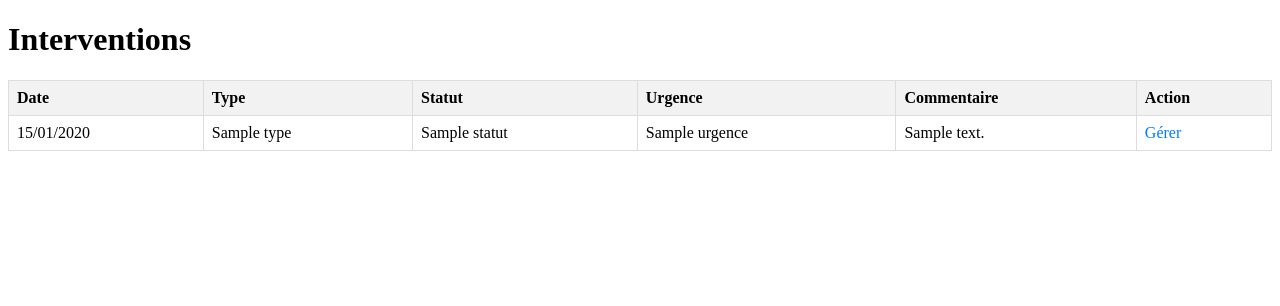
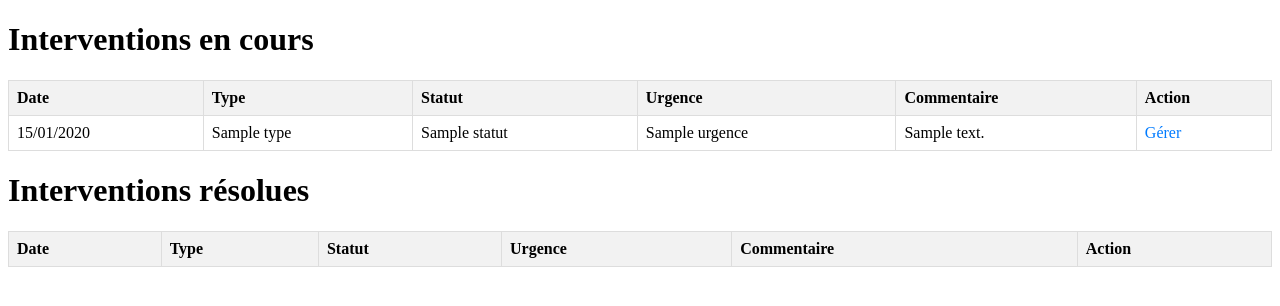
Before and after one commit to Aure0310/aurelien, a PHP site: template B2/app/templates/interventions.html.twig in a window 1280 px wide. Shown: the top 306 px of the page. Run offline with PHP 8.4, Linux system fonts and the light colour scheme; the template is opened without the code that fills it: most values are stand-ins (such as "Sample title", 1, 10 or a date in 2020); lists and menus that the app fills with data are empty; some libraries are stand-ins or nearby versions.

Commit message:
modified:   B2/app/public/css/gererintervention.css 	modified:   B2/app/public/gererintervention.php 	deleted:    B2/app/public/update_edit_profil.php 	modified:   B2/app/templates/interventions.html.twig

```diff
--- a/B2/app/public/gererintervention.php
+++ b/B2/app/public/gererintervention.php
@@ -28,10 +28,8 @@ if ($intervention_id) {
         exit("Intervention introuvable");
     }
 
-    // Récupérer l'ID du client associé à l'intervention
     $client_id = $intervention['ID_Client'];
 
-    // Récupérer les détails du client
     $client = $page->getUserById(['id' => $client_id]);
 }
 
--- a/B2/app/templates/interventions.html.twig
+++ b/B2/app/templates/interventions.html.twig
@@ -5,7 +5,7 @@
 {% endblock %}
 
 {% block body %}
-    <h1>Interventions</h1>
+    <h1>Interventions en cours</h1>
 
 {% if interventions %}
     <table>
@@ -21,6 +21,7 @@
         </thead>
         <tbody>
             {% for intervention in interventions %}
+                {% if intervention.Statut != 'Résolu' %}
                     <tr>
                         <td>{{ intervention.Date|date("d/m/Y") }}</td>
                         <td>{{ intervention.Type }}</td>
@@ -31,10 +32,47 @@
                             <a href="gererintervention.php?id={{ intervention.ID }}">Gérer</a>
                         </td>
                     </tr>
+                {% endif %}
             {% endfor %}
         </tbody>
     </table>
 {% else %}
-        <p>Aucune intervention attribuée.</p>
+    <p>Aucune intervention en cours.</p>
 {% endif %}
+
+<h1>Interventions résolues</h1>
+
+{% if interventions %}
+    <table>
+        <thead>
+            <tr>
+                <th>Date</th>
+                <th>Type</th>
+                <th>Statut</th>
+                <th>Urgence</th>
+                <th>Commentaire</th>
+                <th>Action</th>
+            </tr>
+        </thead>
+        <tbody>
+            {% for intervention in interventions %}
+                {% if intervention.Statut == 'Résolu' %}
+                    <tr>
+                        <td>{{ intervention.Date|date("d/m/Y") }}</td>
+                        <td>{{ intervention.Type }}</td>
+                        <td>{{ intervention.Statut }}</td>
+                        <td>{{ intervention.Urgence }}</td>
+                        <td>{{ intervention.Commentaire }}</td>
+                        <td>
+                            <a href="gererintervention.php?id={{ intervention.ID }}">Gérer</a>
+                        </td>
+                    </tr>
+                {% endif %}
+            {% endfor %}
+        </tbody>
+    </table>
+{% else %}
+    <p>Aucune intervention résolue.</p>
+{% endif %}
+
 {% endblock %}
```
Also changed, not shown: B2/app/public/css/gererintervention.css (+8 -8 lines), B2/app/public/update_edit_profil.php (deleted, +0 -42 lines). Lines whose indentation alone changed are shown as unchanged.
